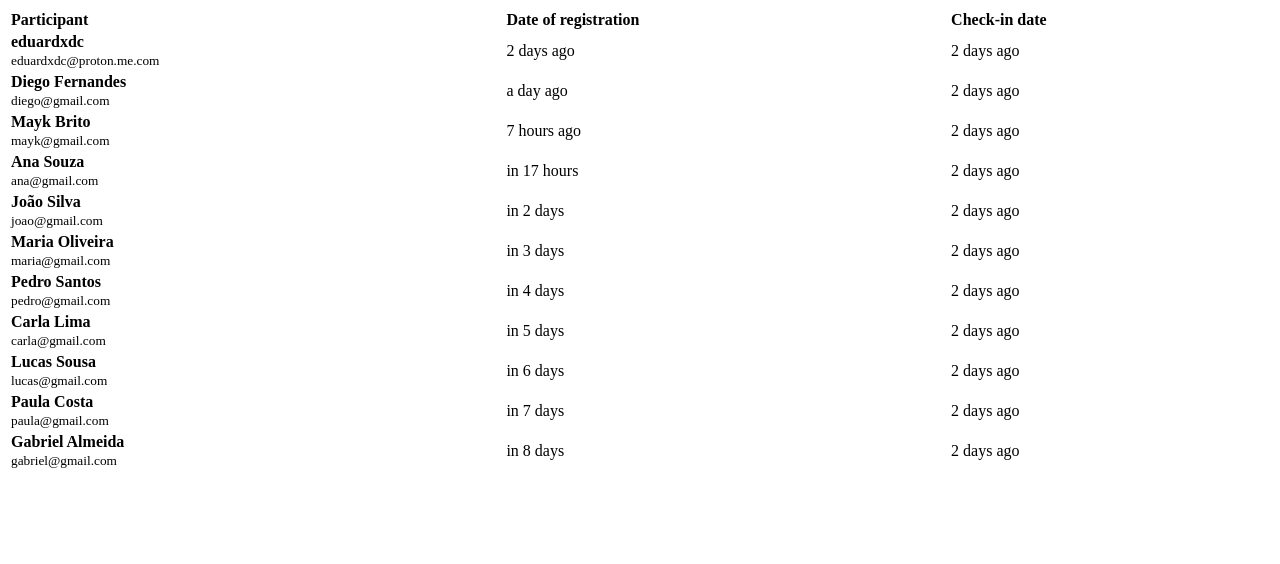
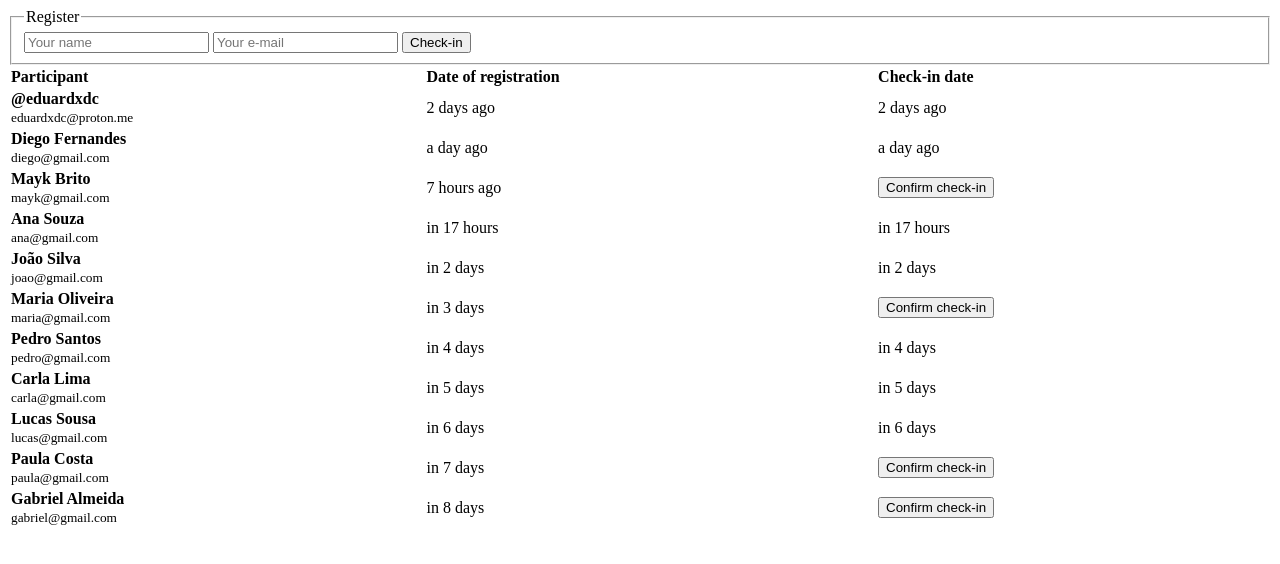
Before and after one commit to eduardxdc/nlw-unite-html-css-js, a plain HTML site: page index.html in a window 1280 px wide. Drawn offline with nearby package versions, Linux system fonts and the light colour scheme.

Commit message:
class 001

```diff
--- a/index.html
+++ b/index.html
@@ -10,6 +10,20 @@
 </head>
 
 <body>
+    <form onsubmit='addParticipant(event)'>
+        <fieldset>
+            <legend>Register</legend>
+
+            <div>
+                <input type='text' placeholder='Your name' name='username' required>
+
+                <input type='email' placeholder='Your e-mail' name='email' required>
+
+                <button>Check-in</button>
+            </div>
+        </fieldset>
+    </form>
+
     <table width='100%'>
         <thead style='text-align: left;'>
             <tr>
@@ -24,8 +38,10 @@
         </tbody>
     </table>
 </body>
+
 <script src="https://cdn.jsdelivr.net/npm/dayjs@1/dayjs.min.js"></script> <!-- this imports the dayjs library -->
 <script src="https://cdn.jsdelivr.net/npm/dayjs@1/plugin/relativeTime.js"></script> <!-- this imports the relativeTime plugin -->
 <script>dayjs.extend(window.dayjs_plugin_relativeTime)</script> <!-- this activates the relativeTime plugin -->
 <script src="script.js"></script>
+
 </html>
--- a/script.js
+++ b/script.js
@@ -1,8 +1,8 @@
 // this variable is an array of objects that contains information about the attendees of an event;
 let participants = [
     {
-        name: 'eduardxdc',
-        email: 'eduardxdc@proton.me.com',
+        name: '@eduardxdc',
+        email: 'eduardxdc@proton.me',
         dateRegistration: new Date(2024, 3, 3, 12, 0),
         dateCheckIn: new Date(2024, 3, 3, 12, 0),
     },
@@ -10,61 +10,61 @@ let participants = [
         name: "Diego Fernandes",
         email: "diego@gmail.com",
         dateRegistration: new Date(2024, 3, 4, 12, 0),
-        dateCheckIn: new Date(2024, 3, 3, 12, 0),
+        dateCheckIn: new Date(2024, 3, 4, 12, 0),
     },
     {
         name: "Mayk Brito",
         email: "mayk@gmail.com",
         dateRegistration: new Date(2024, 3, 5, 12, 0),
-        dateCheckIn: new Date(2024, 3, 3, 12, 0),
+        dateCheckIn: null
     },
     {
         name: "Ana Souza",
         email: "ana@gmail.com",
         dateRegistration: new Date(2024, 3, 6, 12, 0),
-        dateCheckIn: new Date(2024, 3, 3, 12, 0),
+        dateCheckIn: new Date(2024, 3, 6, 12, 0),
     },
     {
         name: "João Silva",
         email: "joao@gmail.com",
         dateRegistration: new Date(2024, 3, 7, 12, 0),
-        dateCheckIn: new Date(2024, 3, 3, 12, 0),
+        dateCheckIn: new Date(2024, 3, 7, 12, 0),
     },
     {
         name: "Maria Oliveira",
         email: "maria@gmail.com",
         dateRegistration: new Date(2024, 3, 8, 12, 0),
-        dateCheckIn: new Date(2024, 3, 3, 12, 0),
+        dateCheckIn: null
     },
     {
         name: "Pedro Santos",
         email: "pedro@gmail.com",
         dateRegistration: new Date(2024, 3, 9, 12, 0),
-        dateCheckIn: new Date(2024, 3, 3, 12, 0),
+        dateCheckIn: new Date(2024, 3, 9, 12, 0),
     },
     {
         name: "Carla Lima",
         email: "carla@gmail.com",
         dateRegistration: new Date(2024, 3, 10, 12, 0),
-        dateCheckIn: new Date(2024, 3, 3, 12, 0),
+        dateCheckIn: new Date(2024, 3, 10, 12, 0),
     },
     {
         name: "Lucas Sousa",
         email: "lucas@gmail.com",
         dateRegistration: new Date(2024, 3, 11, 12, 0),
-        dateCheckIn: new Date(2024, 3, 3, 12, 0),
+        dateCheckIn: new Date(2024, 3, 11, 12, 0),
     },
     {
         name: "Paula Costa",
         email: "paula@gmail.com",
         dateRegistration: new Date(2024, 3, 12, 12, 0),
-        dateCheckIn: new Date(2024, 3, 3, 12, 0),
+        dateCheckIn: null
     },
     {
         name: "Gabriel Almeida",
         email: "gabriel@gmail.com",
         dateRegistration: new Date(2024, 3, 13, 12, 0),
-        dateCheckIn: new Date(2024, 3, 3, 12, 0),
+        dateCheckIn: null
     }
 ];
 
@@ -72,8 +72,21 @@ let participants = [
 const createNewParticipant = (participant) => {
 
     const dateRegistration = dayjs(Date.now()).to(participant.dateRegistration) // dayJS is a library that formats dates;
-    const dateCheckIn = dayjs(Date.now()).to(participant.dateCheckIn) // here it is being used to format the registration and check-in date;
+    let dateCheckIn = dayjs(Date.now()).to(participant.dateCheckIn) // here it is being used to format the registration and check-in date;
 
+    // conditional
+    if (participant.dateCheckIn == null) {
+        // if the participant's check-in date is null, the field becomes a confirmation button;
+        dateCheckIn = `
+            <button
+            data-email='${participant.email}'
+            onclick='doCheckIn(event)'>
+                Confirm check-in
+            </button>
+        `
+    }
+
+    // if not null, returns the default;
     return `
         <tr>
             <td>
@@ -93,17 +106,73 @@ const createNewParticipant = (participant) => {
             </td>
         </tr>
         `
-}
+};
 
 const updateList = (participants) => {
 
+    // defines the output variable as an empty string;
     let output = '';
 
+    // for each participant, it creates a new participant and adds it to the output;
     for (let participant of participants) {
         output += createNewParticipant(participant);
     }
 
+    // here it takes the tbody from the html and adds the output;
     document.querySelector('tbody').innerHTML = output;
-}
+};
 
+// here it calls the updateList function and passes the list of participants;
 updateList(participants);
+
+const addParticipant = (event) => {
+    event.preventDefault(); // does not perform the standard event of submitting the form;
+
+    const dataForm = new FormData(event.target); // this function gets the target of the submit event, in this case the form;
+
+    // here it creates a new participant with the form data;
+    const participant = {
+        name: dataForm.get('username'),
+        email: dataForm.get('email'),
+        dateRegistration: new Date(),
+        dateCheckIn: null
+    };
+
+    // here it checks if the email already exists in the list of participants;
+    const participantExists = participants.find((p) => p.email == participant.email);
+
+    // if the participant already exists, it returns an alert;
+    if (participantExists) {
+        alert('E-mail already registered!')
+        return
+    };
+
+    // if it does not exist, it adds the participant to the list;
+    participants = [participant, ...participants]; // spread: placing all participants again;
+
+    updateList(participants);
+
+    // here it clears the form fields;
+    event.target.querySelector("[name='username']").value = '';
+    event.target.querySelector("[name='email']").value = '';
+
+};
+
+const doCheckIn = (event) => {
+
+    // here I declare a message and use it in my check-in confirmation, if it is 'false' the conditional returns;
+    const ConfirmationMessage = 'Do you want to check in?';
+    if (confirm(ConfirmationMessage) == false) {
+        return
+    }
+
+    // in this function I find the participant within the list and check if the email already exists;
+    const participant = participants.find((p) => {
+        return p.email == event.target.dataset.email;
+    })
+
+    // if the participant confirms check-in, pulls the current time;
+    participant.dateCheckIn = new Date();
+
+    updateList(participants);
+};
```
